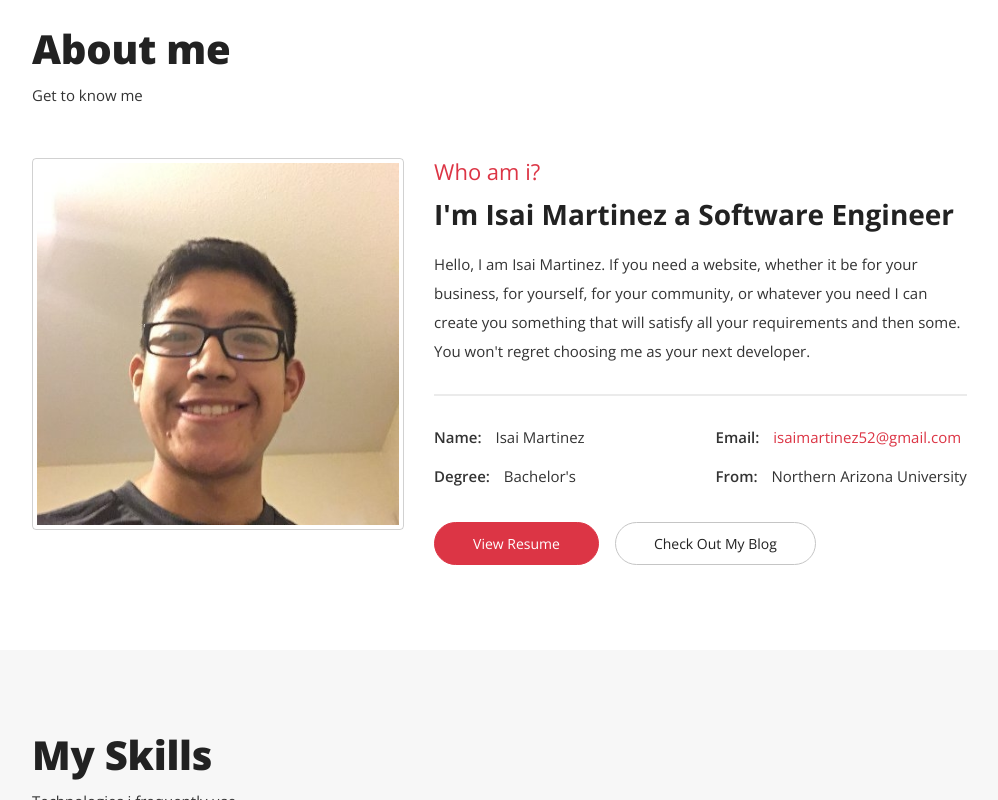
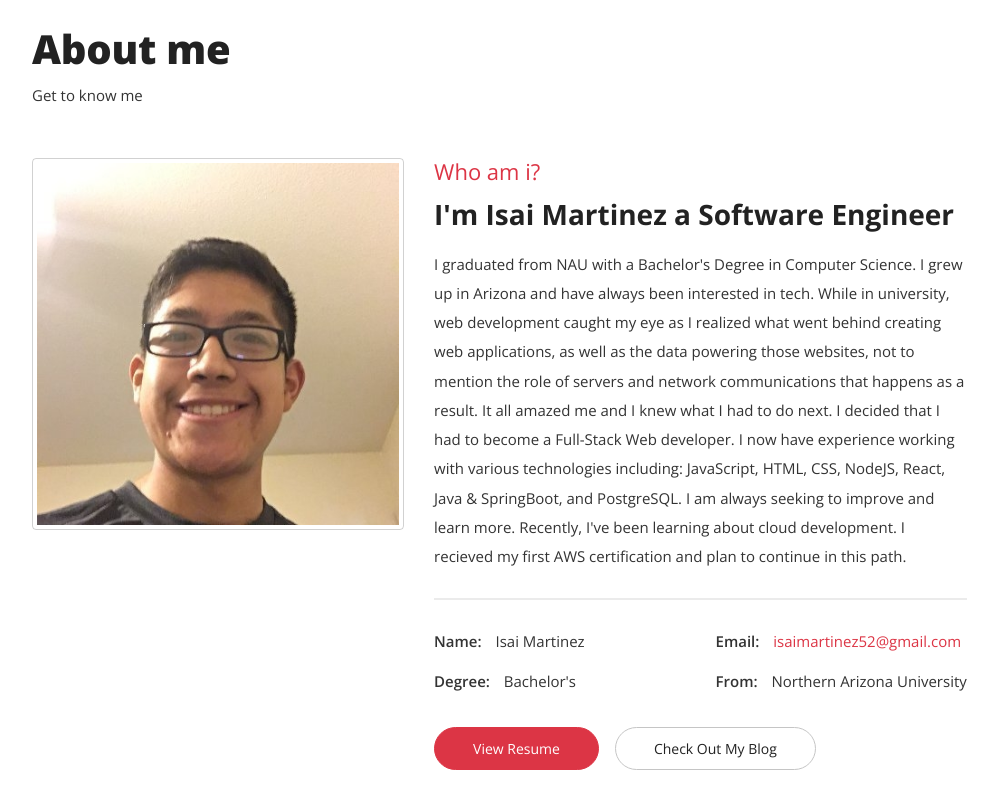
Before and after one commit to IM8065/my-portfolio, a plain HTML site: page index.html in a window 1280 px wide. Shown: the part 856-1656 px from the top of the page, without its empty margins (258-1256 px from the left). Drawn offline with nearby package versions, Linux system fonts and the light colour scheme.

Commit message:
Update index.html

```diff
--- a/index.html
+++ b/index.html
@@ -172,11 +172,11 @@
                   </h6>
                   <div class="content-description">
                     <p>
-                      Hello, I am Isai Martinez. If you need a website, whether
-                      it be for your business, for yourself, for your community,
-                      or whatever you need I can create you something that will
-                      satisfy all your requirements and then some. You won't
-                      regret choosing me as your next developer.
+                     I graduated from NAU with a Bachelor's Degree in Computer Science. I grew up in Arizona and have always been interested in tech. While in university, web development caught my eye as I realized what went behind creating web applications, as well as the data powering those websites, not to mention the role of servers and network communications that happens as a result. It all amazed me and I knew what I had to do next.
+
+I decided that I had to become a Full-Stack Web developer. I now have experience working with various technologies including: JavaScript, HTML, CSS, NodeJS, React, Java & SpringBoot, and PostgreSQL.
+
+I am always seeking to improve and learn more. Recently, I've been learning about cloud development. I recieved my first AWS certification and plan to continue in this path.
                     </p>
                   </div>
                   <address class="content-info">
```
